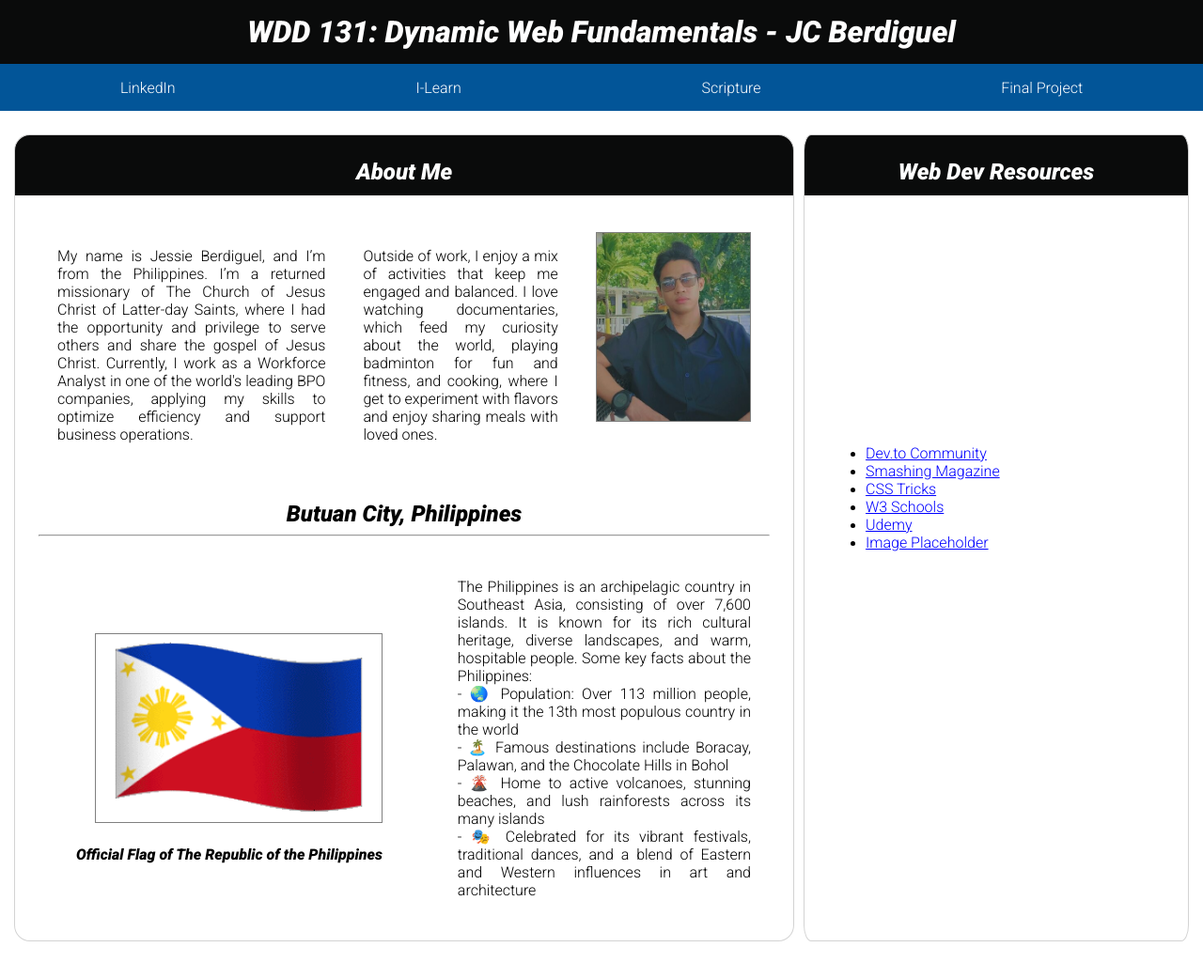
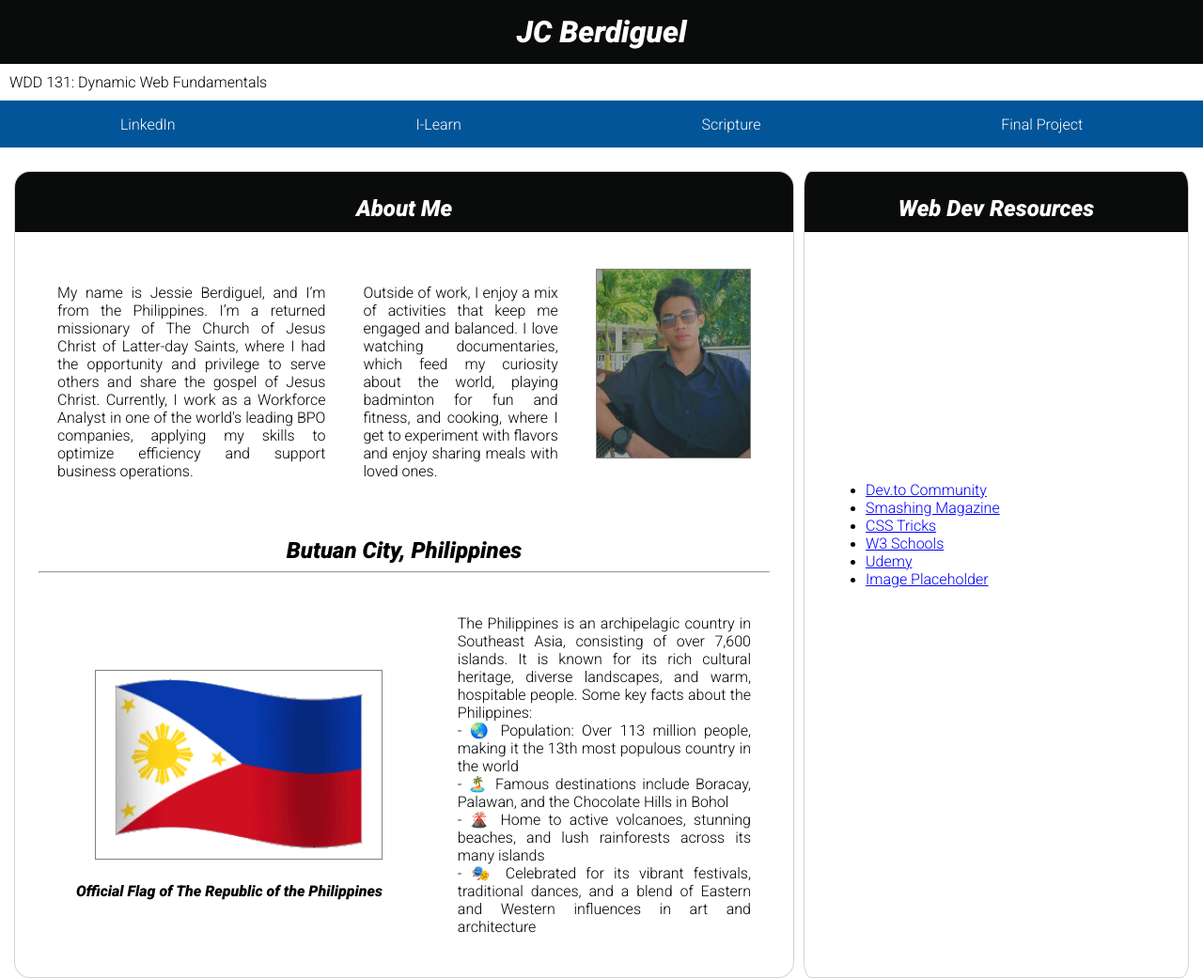
Before and after one commit to byui-jc/wdd131, a plain HTML site: page index.html in a window 1280 px wide. Shown: the top 1041 px of the page at 94% size. Drawn offline with Linux system fonts and the light colour scheme.

Commit message:
1st commit

```diff
--- a/index.html
+++ b/index.html
@@ -4,21 +4,21 @@
 <head>
   <meta charset="UTF-8">
   <meta name="viewport" content="width=device-width, initial-scale=1.0">
-  <title>WDD 131 - Dynamic Web Fundamentals - JC Berdiguel</title>
-  <meta name="description" content="WDD 131 - Dynamic Web Fundamentals. Home page for JC Berdiguel.">
+  <title>WDD 131 – Dynamic Web Fundamentals – JC Berdiguel</title>
+  <meta name="description" content="This is the homepage of JC Berdiguel for WDD 131 - Dynamic Web Fundamentals. Learn more about my journey, skills, and useful web development resources.">
   <meta name="author" content="Jessie Berdiguel">
   <link rel="stylesheet" href="styles/base.css">
-
   <link rel="preconnect" href="https://fonts.googleapis.com">
   <link rel="preconnect" href="https://fonts.gstatic.com" crossorigin>
   <link href="https://fonts.googleapis.com/css2?family=Roboto:ital,wght@0,300;1,900&display=swap" rel="stylesheet">
-
   <script defer src="scripts/getdates.js"></script>
 </head>
 
+
 <body>
  <header>
-    <h1>WDD 131: Dynamic Web Fundamentals - JC Berdiguel</h1>
+  <h1>JC Berdiguel</h1>
+  <span id="course-title">WDD 131: Dynamic Web Fundamentals</span>
   <nav>
     <a href="https://www.linkedin.com/in/jc-berdiguel/" target="_blank">LinkedIn</a>
     <a href="https://byui.instructure.com/" target="_blank">I-Learn</a>
@@ -26,6 +26,7 @@
     <a href="#" target="_blank">Final Project</a>
   </nav>
 </header>
+
 
   <main>
     <section class="card" id="about-me">
```
Lines whose indentation alone changed are shown as unchanged.
